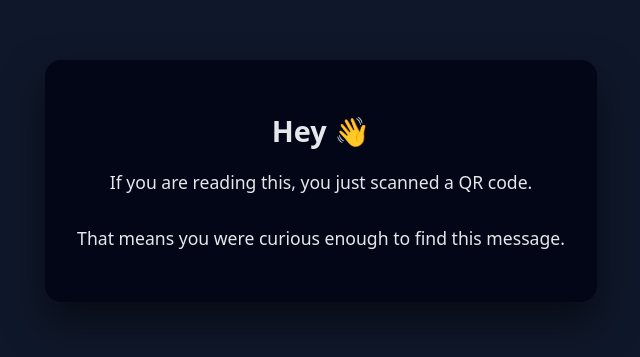
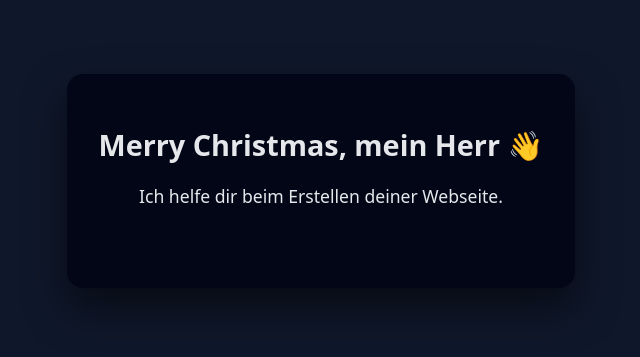
Before and after one commit to NicM28/NicM28.github.io, a plain HTML site: page index.html in a window 1280 px wide. Shown: the part 219-576 px from the top of the page, without its empty margins (319-959 px from the left). Drawn offline with Linux system fonts and the light colour scheme.

Commit message:
Update index.html

```diff
--- a/index.html
+++ b/index.html
@@ -35,10 +35,9 @@
 </head>
 <body>
   <div class="card">
-    <h1>Hey 👋</h1>
+    <h1>Merry Christmas, mein Herr 👋</h1>
     <p>
-      If you are reading this, you just scanned a QR code.<br><br>
-      That means you were curious enough to find this message.
+      Ich helfe dir beim Erstellen deiner Webseite.<br><br>
     </p>
   </div>
 </body>
```
